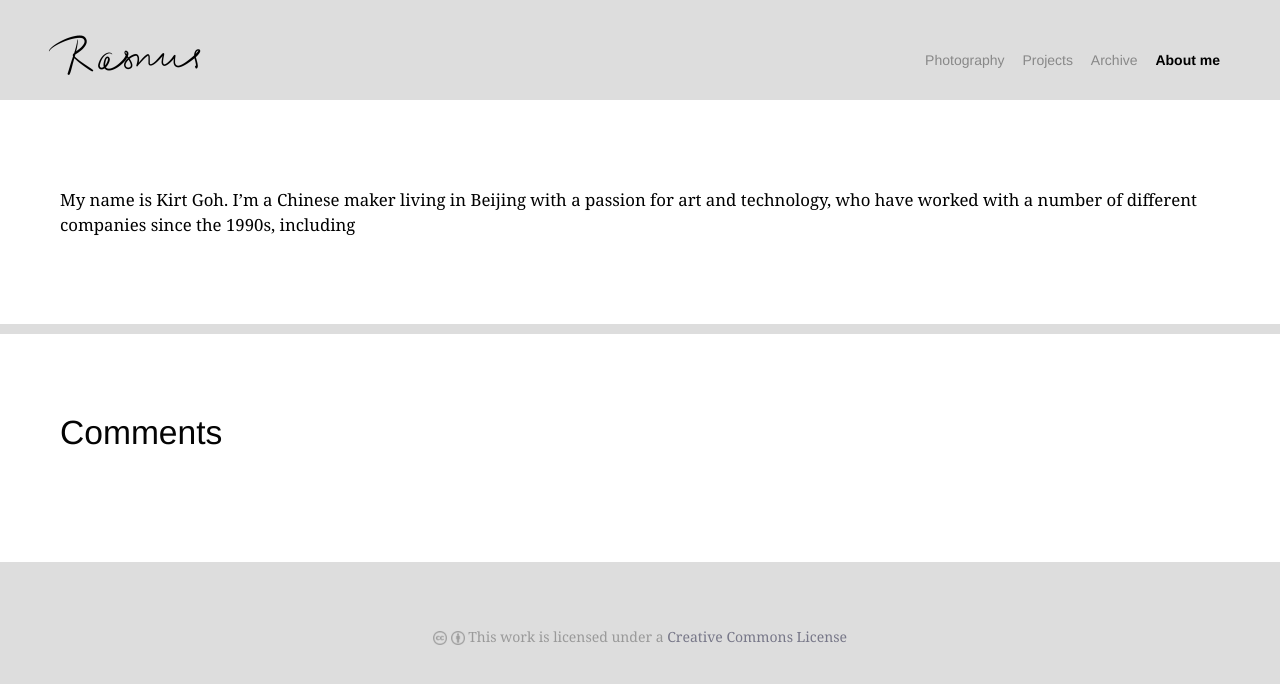
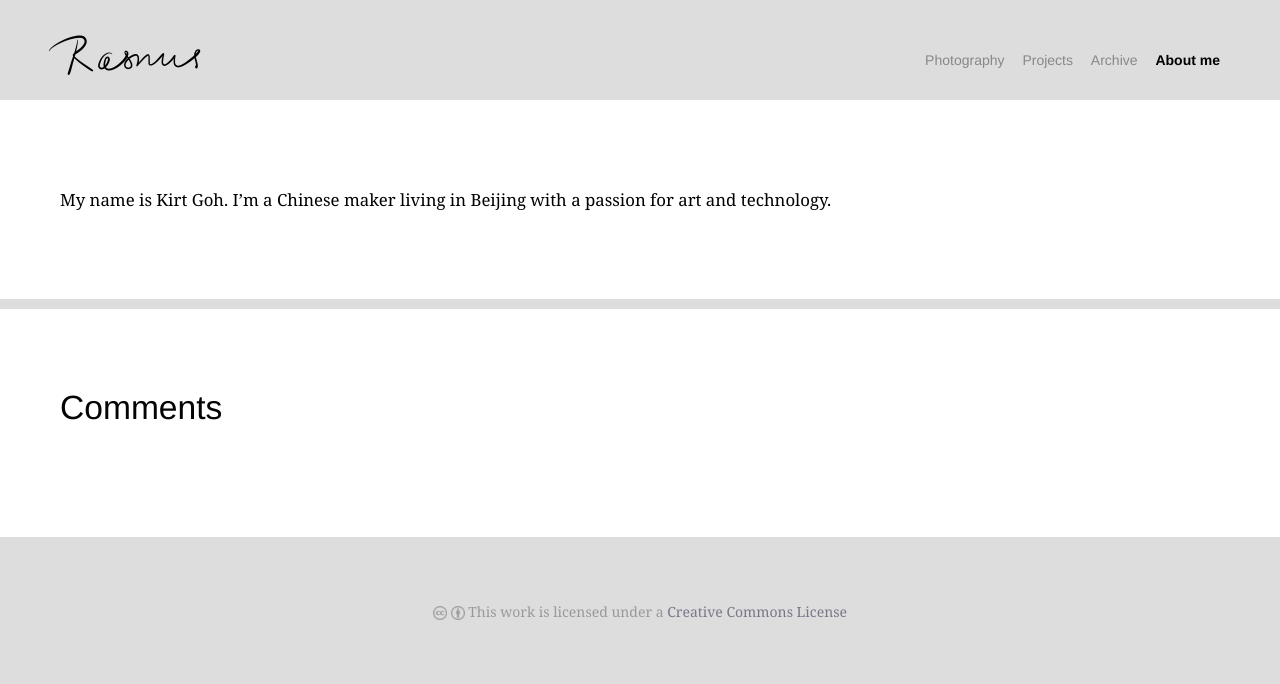
Before and after one commit to kirtgoh/kirtgoh.github.io, a Jekyll site: the page built from about/index.md, in a window 1280 px wide. Shown: the top 684 px of the page. Built offline with Jekyll 4.4.1, drawn with Linux system fonts in a browser that asks for light colours; some web fonts are replaced; Markdown is read by kramdown in place of the engine named in the settings.

Commit message:
a simple 'About me' introduction'

```diff
--- a/about/index.md
+++ b/about/index.md
@@ -4,4 +4,4 @@ fb_comments: 3
 title: About
 ---
 
-My name is Kirt Goh. I'm a Chinese maker living in Beijing with a passion for art and technology, who have worked with a number of different companies since the 1990s, including
+My name is Kirt Goh. I'm a Chinese maker living in Beijing with a passion for art and technology.
```
